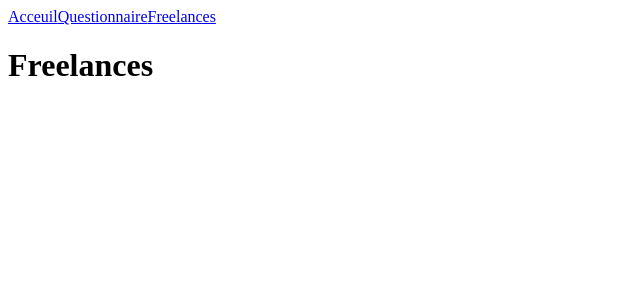
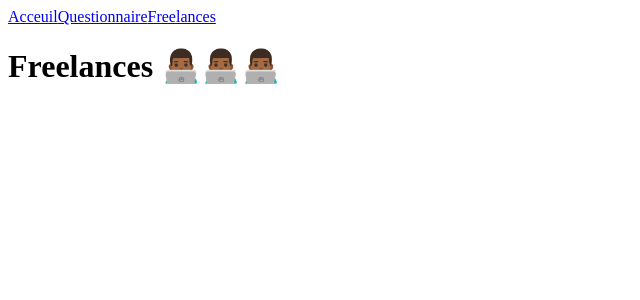
Before and after one commit to luljn/shiny-agency, a React (Create React App) app: page /freelances in a window 1280 px wide. Shown: the top 300 px of the page, without its empty margins (0-640 px from the left). Built offline with nearby package versions, Linux system fonts and the light colour scheme.

Commit message:
Freelances page updated

```diff
--- a/src/pages/Freelances/index.jsx
+++ b/src/pages/Freelances/index.jsx
@@ -1,7 +1,7 @@
 function Freelances() {
     return (
         <div>
-            <h1>Freelances</h1>
+            <h1>Freelances 👨🏾‍💻👨🏾‍💻👨🏾‍💻</h1>
         </div>
     )
 }
```
